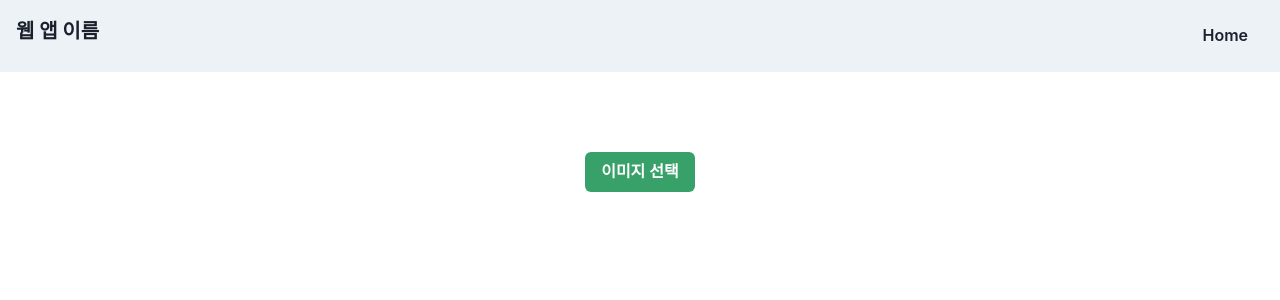
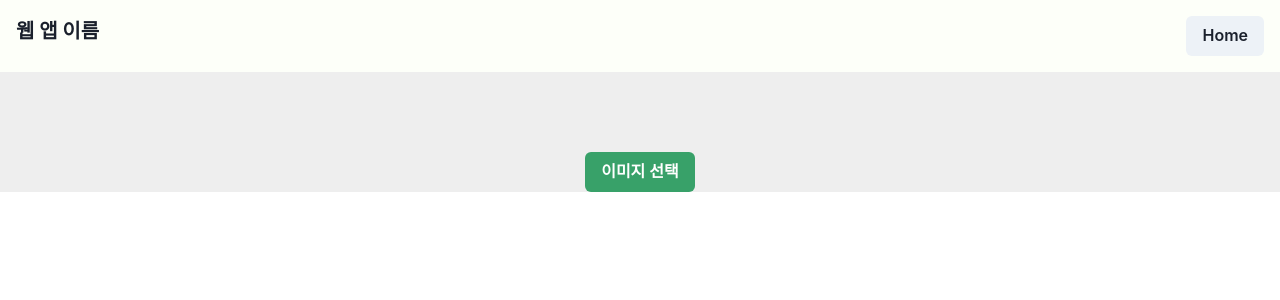
Before and after one commit to Arrangement-of-Jinn-Dolsoe/teamProject_frontend, a React (Create React App) app: page / in a window 1280 px wide. Shown: the top 300 px of the page. Built offline with nearby package versions, Linux system fonts and the light colour scheme.

Commit message:
カラー調整

```diff
--- a/src/components/Header.js
+++ b/src/components/Header.js
@@ -3,7 +3,7 @@
 
 const Header = ({ onHomeClick }) => {
     return (
-        <Flex justifyContent="space-between" p={4} bg="gray.100">
+        <Flex justifyContent="space-between" p={4} bg="#FDFFF9">
             <Text fontWeight="bold" cursor="pointer" onClick={onHomeClick}>
                 웹 앱 이름
             </Text>
--- a/src/components/UploadScreen.js
+++ b/src/components/UploadScreen.js
@@ -3,7 +3,7 @@
 
 const UploadScreen = ({ onSelectImage }) => {
     return (
-        <VStack spacing={8} pt={20}>
+        <VStack spacing={8} pt={20} bg="#EEEEEE">
             <Button colorScheme="green" onClick={onSelectImage}>
                 이미지 선택
             </Button>
```
